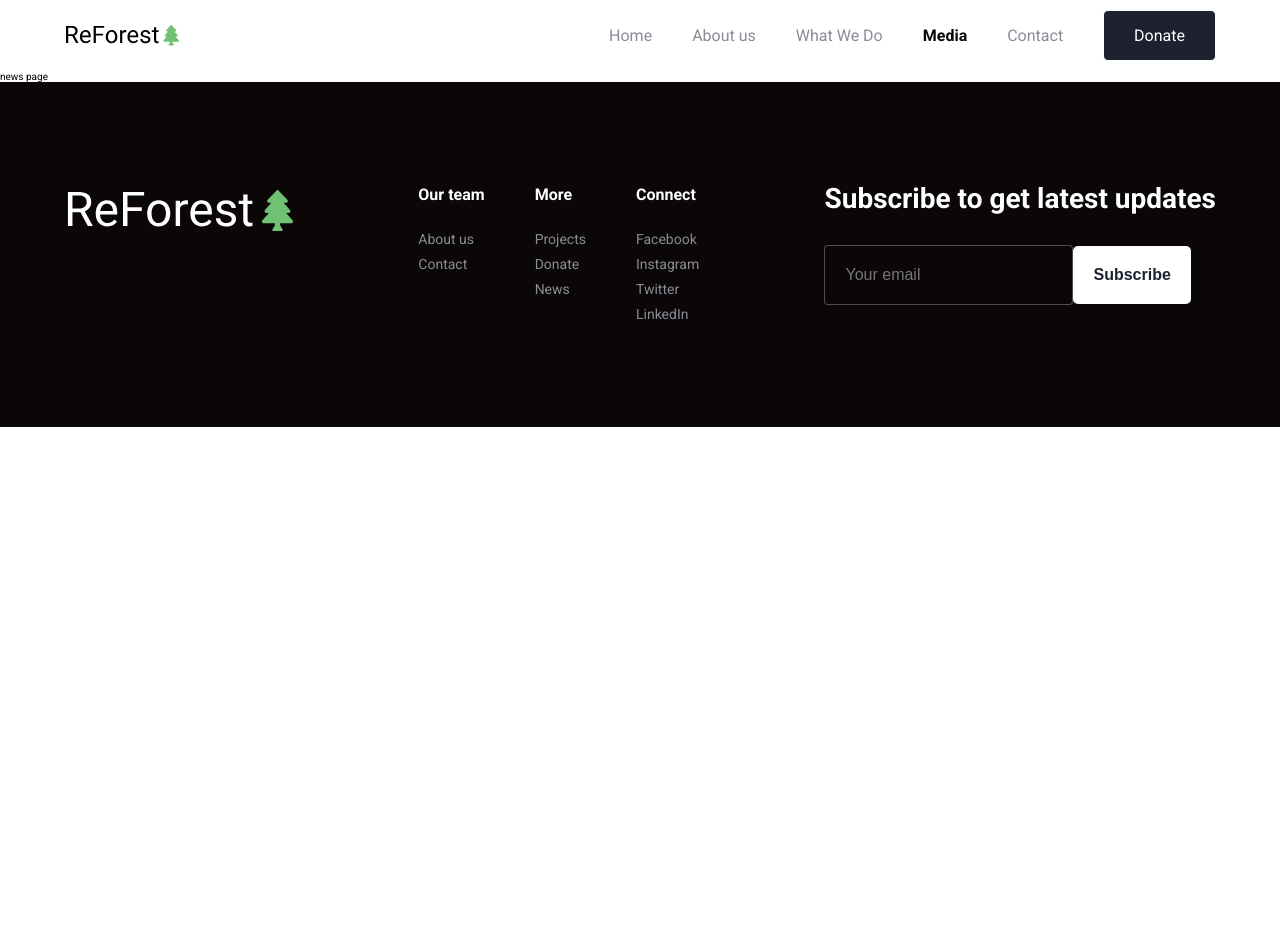
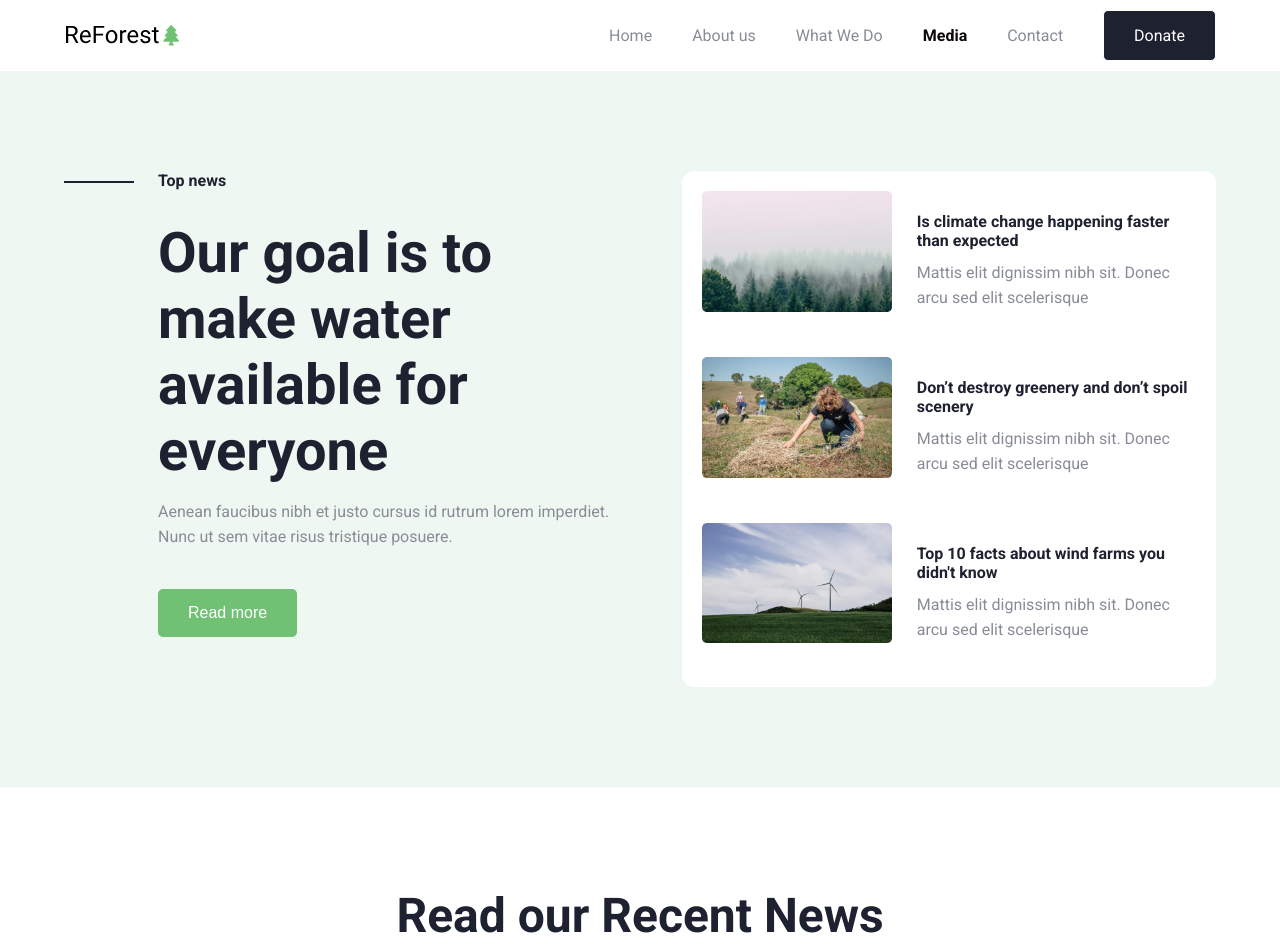
Before and after one commit to junkRatte/reforest, a React (Create React App) app: page /news in a window 1280 px wide. Shown: the top 952 px of the page. Before the commit the page ends 800 px from the top, so only its background shows below. Built offline with nearby package versions, Linux system fonts and the light colour scheme.

Commit message:
Created the news header section for the news page and added remaining components.

```diff
--- a/src/App.scss
+++ b/src/App.scss
@@ -27,6 +27,9 @@
 @import "./scss/pages/projectspage/projectsPageWork";
 @import "./scss/pages/projectspage/projectsPageProjects";
 
+@import "./scss/pages/newspage/newsPageHeader";
+@import "./scss/pages/newspage/newsPageNews";
+
 *,
 *::before,
 *::after {
--- a/src/js/pages/NewsPage.js
+++ b/src/js/pages/NewsPage.js
@@ -1,7 +1,16 @@
 import React from "react";
+import Events from "../components/Events";
+import NewsPageHeader from "../sections/newspage/NewsPageHeader";
+import NewsPageNews from "../sections/newspage/NewsPageNews";
 
 const NewsPage = () => {
-  return <div>news page</div>;
+  return (
+    <div className="newspage">
+      <NewsPageHeader />
+      <NewsPageNews />
+      <Events />
+    </div>
+  );
 };
 
 export default NewsPage;
--- /dev/null
+++ b/src/js/sections/newspage/NewsPageHeader.js
@@ -0,0 +1,42 @@
+import React from "react";
+import { Link } from "react-router-dom";
+import { NewsData } from "../../components/api-data/NewsData";
+
+const NewsPageHeader = () => {
+  return (
+    <header className="newspage-header">
+      <div className="newspage-header-container container">
+        <div className="newspage-header-wrapper">
+          <span className="heading-line"></span>
+          <div>
+            <h5>Top news</h5>
+            <h1>Our goal is to make water available for everyone</h1>
+            <p>
+              Aenean faucibus nibh et justo cursus id rutrum lorem imperdiet.
+              Nunc ut sem vitae risus tristique posuere.
+            </p>
+            <button href="#" className="primary-btn">
+              Read more
+            </button>
+          </div>
+        </div>
+        <div className="side-list">
+          {NewsData.slice(0, 3).map((item) => (
+            <Link
+              to={`/news/${item.title}/${item.id}`}
+              className="side-list-item"
+            >
+              <img src={item.image} />
+              <div>
+                <h5>{item.title}</h5>
+                <p>{item.description_title}</p>
+              </div>
+            </Link>
+          ))}
+        </div>
+      </div>
+    </header>
+  );
+};
+
+export default NewsPageHeader;
--- /dev/null
+++ b/src/js/sections/newspage/NewsPageNews.js
@@ -0,0 +1,21 @@
+import React from "react";
+import NewsCards from "../../components/NewsCards";
+
+const NewsPageNews = () => {
+  return (
+    <section className="newspage-news">
+      <div className="container">
+        <div className="newspage-news-title">
+          <h2>Read our Recent News</h2>
+          <p>
+            Lorem ipsum dolor sit amet, consectetur adipiscing elit. Suspendisse
+            varius enim
+          </p>
+        </div>
+        <NewsCards />
+      </div>
+    </section>
+  );
+};
+
+export default NewsPageNews;
--- /dev/null
+++ b/src/scss/pages/newspage/_newsPageHeader.scss
@@ -0,0 +1,82 @@
+.newspage-header {
+  background-color: $color-green-tertiary;
+  padding: $section-padding;
+
+  &-container {
+    @media only screen and (min-width: $media-query-laptop) {
+      display: flex;
+      gap: 7rem;
+    }
+  }
+
+  &-wrapper {
+    @media only screen and (min-width: $media-query-tablet) {
+      display: flex;
+    }
+
+    h1 {
+      @include heading-one;
+      color: $color-text-primary;
+      margin-bottom: 1.5rem;
+    }
+
+    h5 {
+      color: $color-text-primary;
+      font-size: $font-size-16;
+      font-weight: $font-weight-bold;
+      margin-bottom: 3rem;
+    }
+
+    p {
+      @include paragraph-normal;
+      color: $color-text-secondary;
+      margin-bottom: 4rem;
+    }
+
+    button {
+      border: none;
+      margin-bottom: 5rem;
+    }
+  }
+
+  .side-list {
+    background-color: $color-white;
+    padding: 2rem;
+    display: flex;
+    flex-direction: column;
+    gap: 2.5rem;
+    border-radius: 1.2rem;
+    width: 100%;
+
+    &-item {
+      @media only screen and (min-width: $media-query-tablet) {
+        display: flex;
+        align-items: center;
+        gap: 2.5rem;
+      }
+
+      img {
+        width: 100%;
+        margin-bottom: 2rem;
+
+        @media only screen and (min-width: $media-query-laptop) {
+          max-width: 19rem;
+          max-height: 16rem;
+        }
+      }
+
+      h5 {
+        @include heading-five;
+        color: $color-text-primary;
+        font-weight: $font-weight-bold;
+        margin-bottom: 1rem;
+      }
+
+      p {
+        @include paragraph-normal;
+        color: $color-text-secondary;
+        margin-bottom: 0;
+      }
+    }
+  }
+}
--- /dev/null
+++ b/src/scss/pages/newspage/_newsPageNews.scss
@@ -0,0 +1,19 @@
+.newspage-news {
+  padding: $section-padding;
+
+  &-title {
+    text-align: center;
+
+    h2 {
+      @include heading-two;
+      color: $color-text-primary;
+      margin-bottom: 1.5rem;
+    }
+
+    p {
+      @include paragraph-normal;
+      color: $color-text-secondary;
+      margin-bottom: 4rem;
+    }
+  }
+}
```
